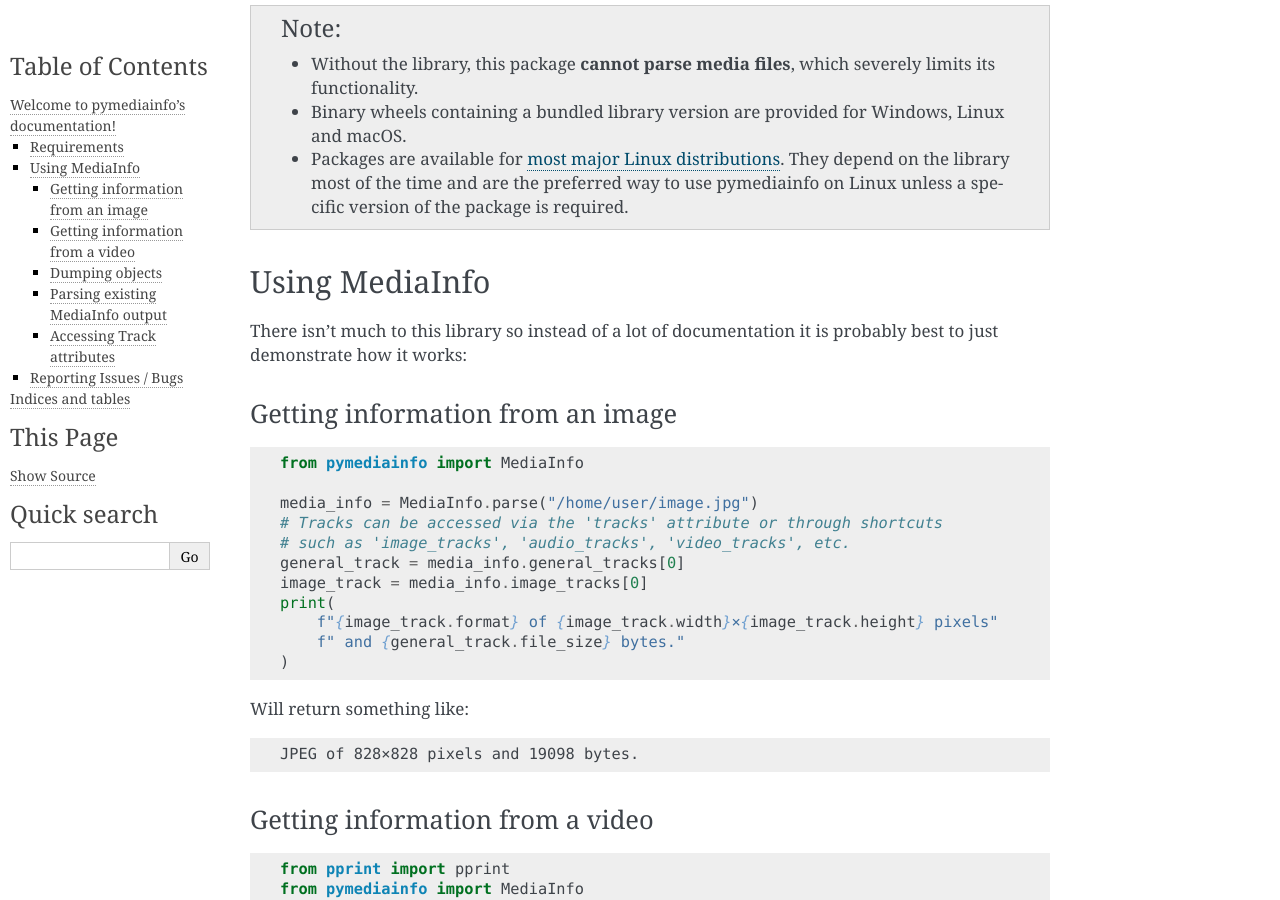
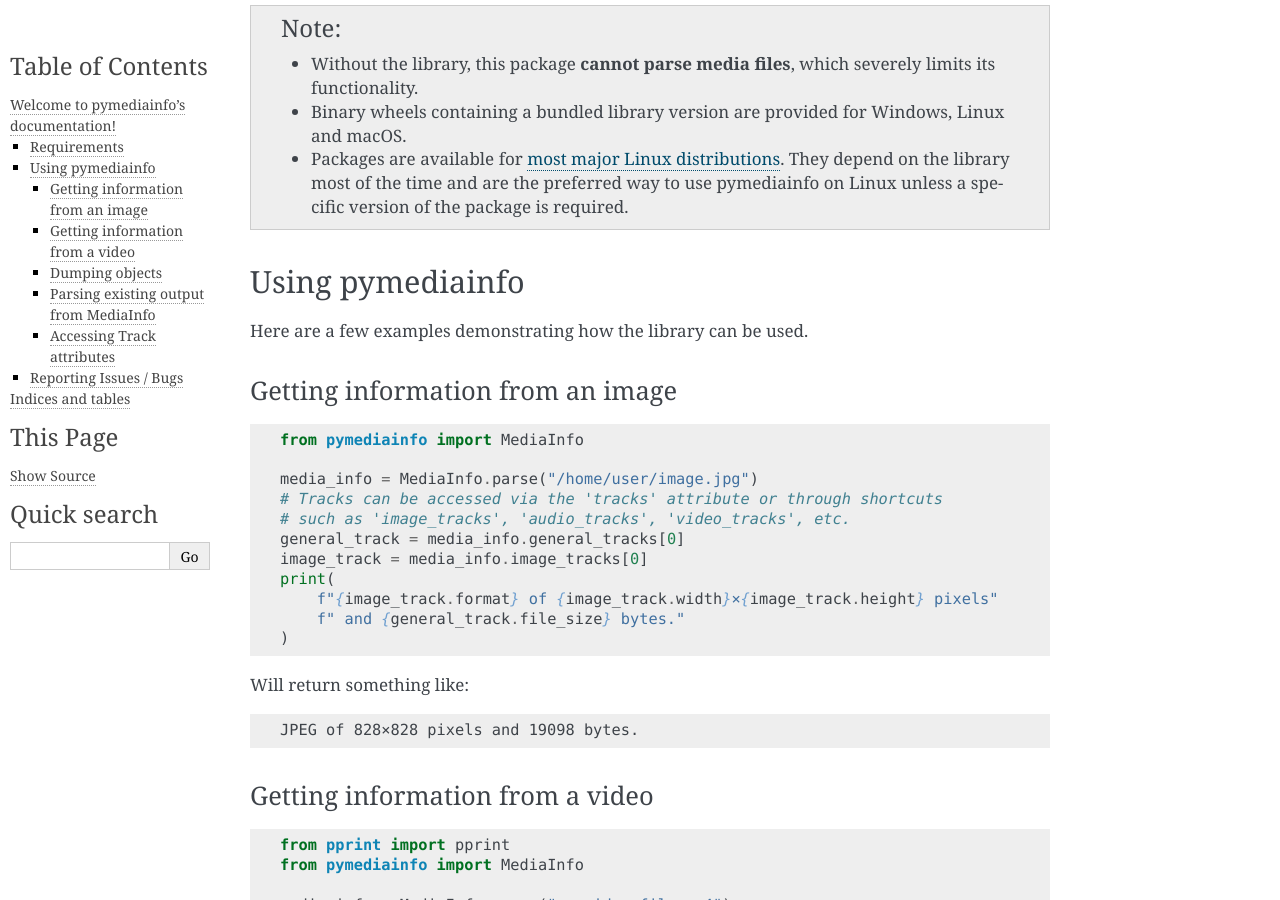
Before and after one commit to sbraz/pymediainfo, a Sphinx documentation site: the page built from docs/index.rst, in a window 1280 px wide and 900 px high, scrolled down 375 px. Built offline with Sphinx 7.4.7, drawn with Linux system fonts in a browser that asks for light colours; the version number could not be read and is left out; some of the changed text lies outside the part shown.

Commit message:
README/doc: change wording

```diff
--- a/README.rst
+++ b/README.rst
@@ -17,7 +17,8 @@ pymediainfo
   :target: https://ci.appveyor.com/project/sbraz/pymediainfo
 
 
-This small package is a wrapper around the MediaInfo library.
+pymediainfo is a wrapper for `the MediaInfo library <https://mediaarea.net/en/MediaInfo>`_.
+It makes it easier to extract detailed information from multimedia files.
 
 It works on Linux, macOS and Windows and is tested with Python 3.9 to 3.13 and PyPy3.
 
--- a/docs/index.rst
+++ b/docs/index.rst
@@ -1,5 +1,3 @@
-.. pymediainfo documentation master file, created by
-
 Welcome to pymediainfo's documentation!
 =======================================
 
@@ -27,12 +25,11 @@ at https://mediaarea.net/en/MediaInfo.
     They depend on the library most of the time and are the preferred way to use pymediainfo
     on Linux unless a specific version of the package is required.
 
-===============
-Using MediaInfo
-===============
+=================
+Using pymediainfo
+=================
 
-There isn't much to this library so instead of a lot of documentation it is
-probably best to just demonstrate how it works:
+Here are a few examples demonstrating how the library can be used.
 
 Getting information from an image
 ---------------------------------
@@ -113,8 +110,8 @@ using :py:meth:`pymediainfo.MediaInfo.to_data` and
 :py:meth:`pymediainfo.Track.to_data` respectively. The previous
 example demonstrates that.
 
-Parsing existing MediaInfo output
----------------------------------
+Parsing existing output from MediaInfo
+--------------------------------------
 
 If you already have the XML data in a string in memory (e.g. you have previously
 parsed the file or were sent the dump from ``mediainfo --output=OLDXML`` by someone
@@ -128,9 +125,9 @@ else), you can call the constructor directly:
 Accessing Track attributes
 --------------------------
 
-Since the attributes on the :class:`pymediainfo.Track` objects are being dynamically added as the
+Since the attributes from :class:`pymediainfo.Track` objects are being dynamically added as the
 XML output from MediaInfo is being parsed, there isn't a firm definition of what
-will be available at runtime.  In order to make consuming the objects easier so
+will be available at runtime. In order to make consuming the objects easier so
 that you can avoid having to use `hasattr` or `try/except` blocks, the
 `__getattribute__` method has been overriden and will just return `None` when
 and if an attribute is referenced but doesn't exist.
```
